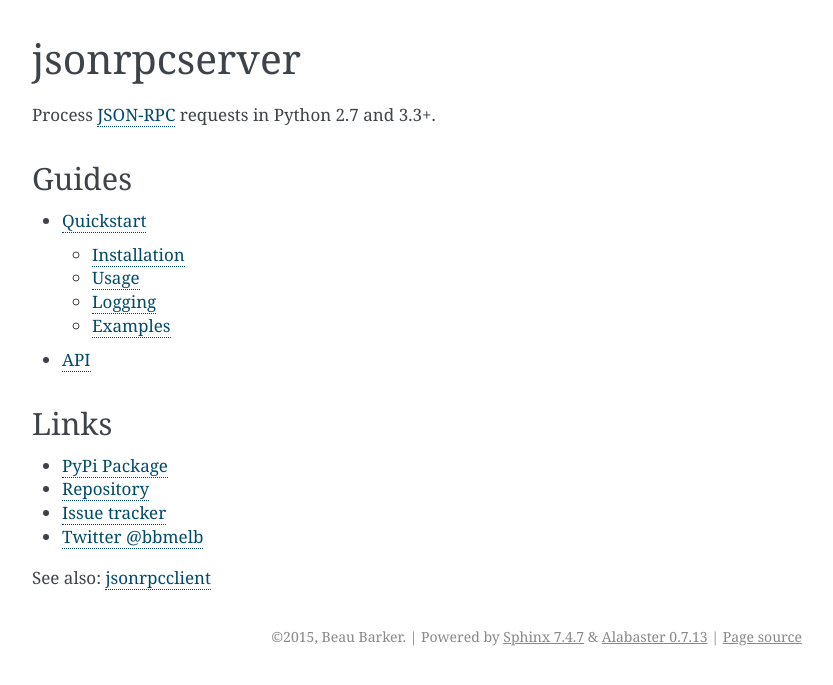
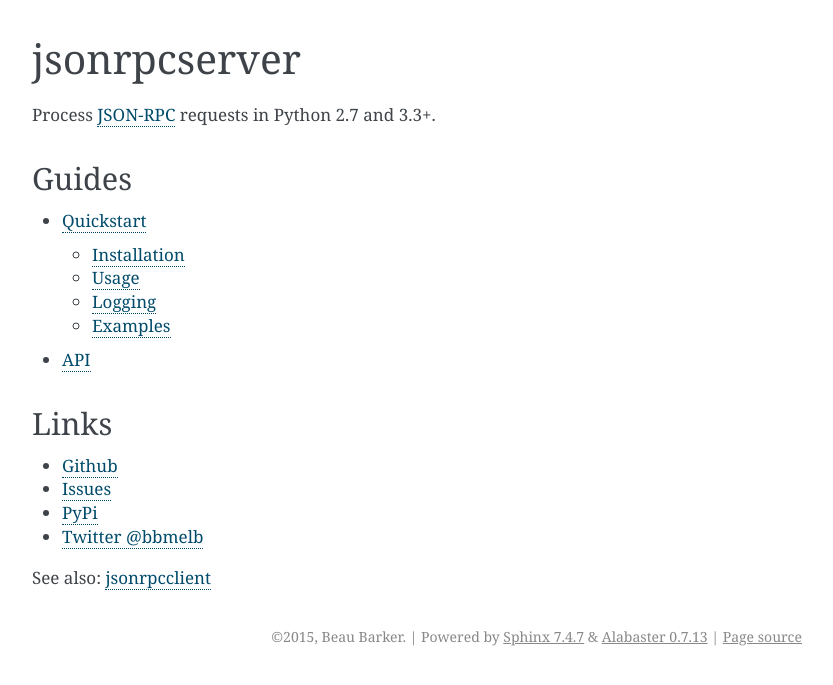
Before and after one commit to explodinglabs/jsonrpcserver, a Sphinx documentation site: the page built from doc/index.rst, in a window 1280 px wide. Shown: the top 685 px of the page, without its empty margins (238-1071 px from the left). Built offline with Sphinx 7.4.7, drawn with Linux system fonts in a browser that asks for light colours.

Commit message:
Adjust links at bottom of docs index

```diff
--- a/doc/index.rst
+++ b/doc/index.rst
@@ -15,9 +15,9 @@
 Links
 =====
 
-- `PyPi Package <https://pypi.python.org/pypi/jsonrpcserver>`_
-- `Repository <https://github.com/bcb/jsonrpcserver>`_
-- `Issue tracker <https://github.com/bcb/jsonrpcserver/issues>`_
+- `Github <https://github.com/bcb/jsonrpcserver>`_
+- `Issues <https://github.com/bcb/jsonrpcserver/issues>`_
+- `PyPi <https://pypi.python.org/pypi/jsonrpcserver>`_
 - `Twitter @bbmelb <https://twitter.com/bbmelb>`_
 
 See also: `jsonrpcclient <https://jsonrpcclient.readthedocs.io/>`_
```
